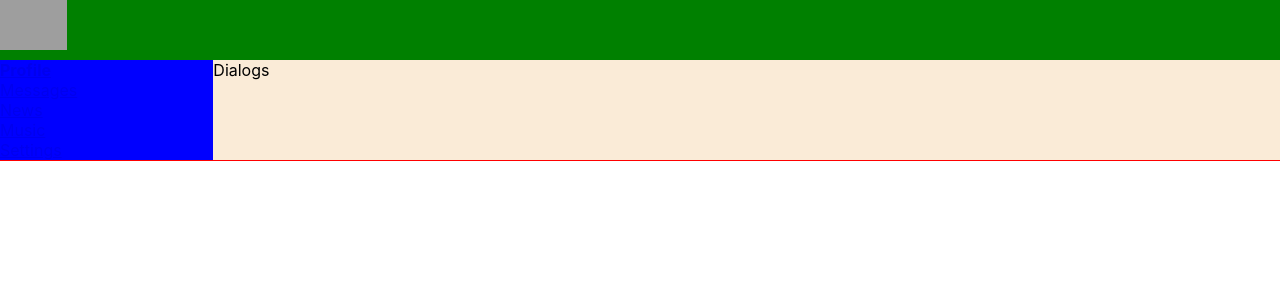
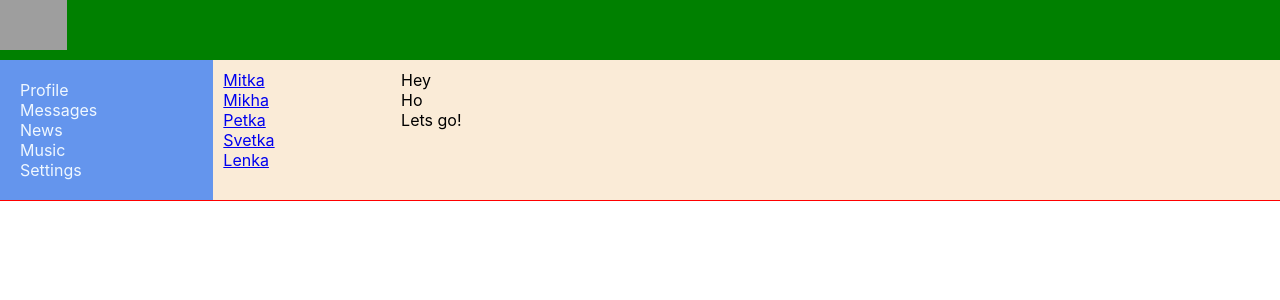
Before and after one commit to elmiven/samurai-way-main, a React (Create React App) app: page /dialogs in a window 1280 px wide. Shown: the top 300 px of the page. Built offline with nearby package versions, Linux system fonts and the light colour scheme; grey boxes are pictures that could not be loaded.

Commit message:
NavLinks route (lessons 20-23)

```diff
--- a/src/App.tsx
+++ b/src/App.tsx
@@ -26,7 +26,7 @@ const App = () => {
         <Route path='/dialogs' component={Dialogs} />
         <Route path='/music' component={Music} />
         <Route path='/news' component={News} />
-        <Route path='/Settings' component={Settings} />
+        <Route path='/settings' component={Settings} />
       </div>
       {/*<Technologies /> */}
     </div>
--- a/src/components/Dialogs/Dialogs.module.css
+++ b/src/components/Dialogs/Dialogs.module.css
@@ -0,0 +1,21 @@
+.dialogs {
+    display: grid;
+    grid-template-columns: 2fr 10fr;
+
+}
+
+
+.dialogsItems {
+    padding: 10px;
+}
+
+.dialogsItems .active {
+    color: yellow;
+}
+
+.messages {
+    padding: 10px;
+    outline:3px yellow;
+}
+
+.messages .message {}
--- a/src/components/Dialogs/Dialogs.tsx
+++ b/src/components/Dialogs/Dialogs.tsx
@@ -1,16 +1,49 @@
+import { NavLink } from 'react-router-dom';
 import s from './Dialogs.module.css'
 
 
 
+const DialogItem = (props: any) => {
+    let path = "/dialogs/" + props.id
+    return (
+        <div className={s.dialog + ' ' + s.active}>
+            <NavLink to={path}> {props.name} </NavLink>
+        </div>
+    )
+}
+
+
+const MessageItem = (props: any) => {
+    return (
+        <div className={s.message}>{ props.message}</div>
+    )
+}
+
+
 const Dialogs = (props: any) => {
 
-return (
-<div>
-    Dialogs
-</div>
+    return (
+        <div className={s.dialogs}>
+            <div className={s.dialogsItems}>
+                {/* <div className={s.dialog}>
+                    <NavLink to='/dialogs/1'>Mitka</NavLink>
+                </div> */}
+                <DialogItem name="Mitka " id='1' />
+                <DialogItem name="Mikha " id='2' />
+                <DialogItem name="Petka " id='3' />
+                <DialogItem name="Svetka " id='4' />
+                <DialogItem name="Lenka " id='5' />
+            </div>
+
+            <div className={s.messages}>
+                <MessageItem message="Hey"/>
+                <MessageItem message="Ho"/>
+                <MessageItem message="Lets go!"/>
+            </div>
+        </div>
 
 
-)
+    )
 
 }
 
--- a/src/components/Navbar/Navbar.module.css
+++ b/src/components/Navbar/Navbar.module.css
@@ -1,15 +1,16 @@
 .nav {
     grid-area: n;
-    background-color: blue;
+    background-color: cornflowerblue;
+    padding: 20px;
   }
 
 
-  .item {
-
+  .item a{
     color:aliceblue;
+    text-decoration: none;
   }
 
-  .item.active {
+  .item a.activeLink {
     font-weight: bold;
-    color:red;
+    color: yellowgreen;
   }
--- a/src/components/Navbar/Navbar.tsx
+++ b/src/components/Navbar/Navbar.tsx
@@ -1,23 +1,24 @@
+import { Link, NavLink } from 'react-router-dom';
 import s from './Navbar.module.css'
 
 
 const Navbar = () => {
   return (
     <nav className={s.nav}>
-    <div className={`${s.item} ${s.active}`}>
-      <a href='profile'>Profile</a>
+    <div className={s.item}>
+      <NavLink to='/profile' activeClassName={s.activeLink}>Profile</NavLink>
+    </div>
+    <div className={`${s.item} ${s.activeLink}`}>
+      <NavLink to='/dialogs'>Messages</NavLink>
     </div>
     <div className={s.item}>
-      <a href='dialogs'>Messages</a>
+      <NavLink to='/news'  activeClassName={s.activeLink}>News</NavLink>
     </div>
     <div className={s.item}>
-      <a href='news'>News</a>
+      <a href='/music'>Music</a>
     </div>
     <div className={s.item}>
-      <a href='music'>Music</a>
-    </div>
-    <div className={s.item}>
-      <a href='settings'>Settings</a>
+      <a href='/settings'>Settings</a>
     </div>
   </nav>
   )
--- a/src/components/Profile/MyPosts/MyPosts.module.css
+++ b/src/components/Profile/MyPosts/MyPosts.module.css
@@ -0,0 +1,8 @@
+.postsBlock {
+    padding: 10px;
+}
+
+.posts {
+margin-top: 10px;
+
+}
--- a/src/components/Profile/MyPosts/MyPosts.tsx
+++ b/src/components/Profile/MyPosts/MyPosts.tsx
@@ -3,16 +3,18 @@ import s from './MyPosts.module.css'
 
 const MyPosts = () => {
   return (
-    <div>
-
+    <div className={s.postsBlock}>
+      <h3>My Posts </h3>
       <div>
         <textarea></textarea>
-
+        <div>
+          <button>send message</button>
+        </div>
       </div>
 
       <div className={s.posts}>
         <Post message="Hi! HRU?" likecount='5' />
-        <Post message="Hello! I'm fine!" likecount='15'/>
+        <Post message="Hello! I'm fine!" likecount='15' />
       </div>
 
 
--- a/src/components/Profile/Profile.tsx
+++ b/src/components/Profile/Profile.tsx
@@ -1,18 +1,12 @@
 import MyPosts from './MyPosts/MyPosts'
 import s from './Profile.module.css'
+import ProfileInfo from './ProfileInfo/ProfileIngo';
 
 const Profile = () => {
   return (
     <div>
-      <img src='https://www.researchgate.net/publication/330316450/figure/fig1/AS:713867541893125@1547210693443/The-Afterimage-Test-The-figure-illustrates-the-nature-of-an-afterimage-with-a-person.jpg' />
-      <div>ava + decription
-        <img src='https://www.pickuplimes.com/static/images/logo/pul_logo_small_flat_250_279.d0527deb1499.png ' />
-
-        <MyPosts />
-
-
-
-      </div>
+      <ProfileInfo />
+      <MyPosts />
     </div>
   )
 }
--- /dev/null
+++ b/src/components/Profile/ProfileInfo/ProfileInfo.module.css
@@ -0,0 +1,4 @@
+.profileInfoBlock {
+padding: 10px;
+
+}
--- /dev/null
+++ b/src/components/Profile/ProfileInfo/ProfileIngo.tsx
@@ -0,0 +1,15 @@
+
+import s from './ProfileInfo.module.css'
+
+const ProfileInfo = () => {
+    return (
+        <div className={s.profileInfoBlock}>
+            <img src='https://www.researchgate.net/publication/330316450/figure/fig1/AS:713867541893125@1547210693443/The-Afterimage-Test-The-figure-illustrates-the-nature-of-an-afterimage-with-a-person.jpg' />
+            <div>
+                <img src='https://www.pickuplimes.com/static/images/logo/pul_logo_small_flat_250_279.d0527deb1499.png' /> ava + decription
+            </div>
+        </div>
+    )
+}
+
+export default ProfileInfo;
```
